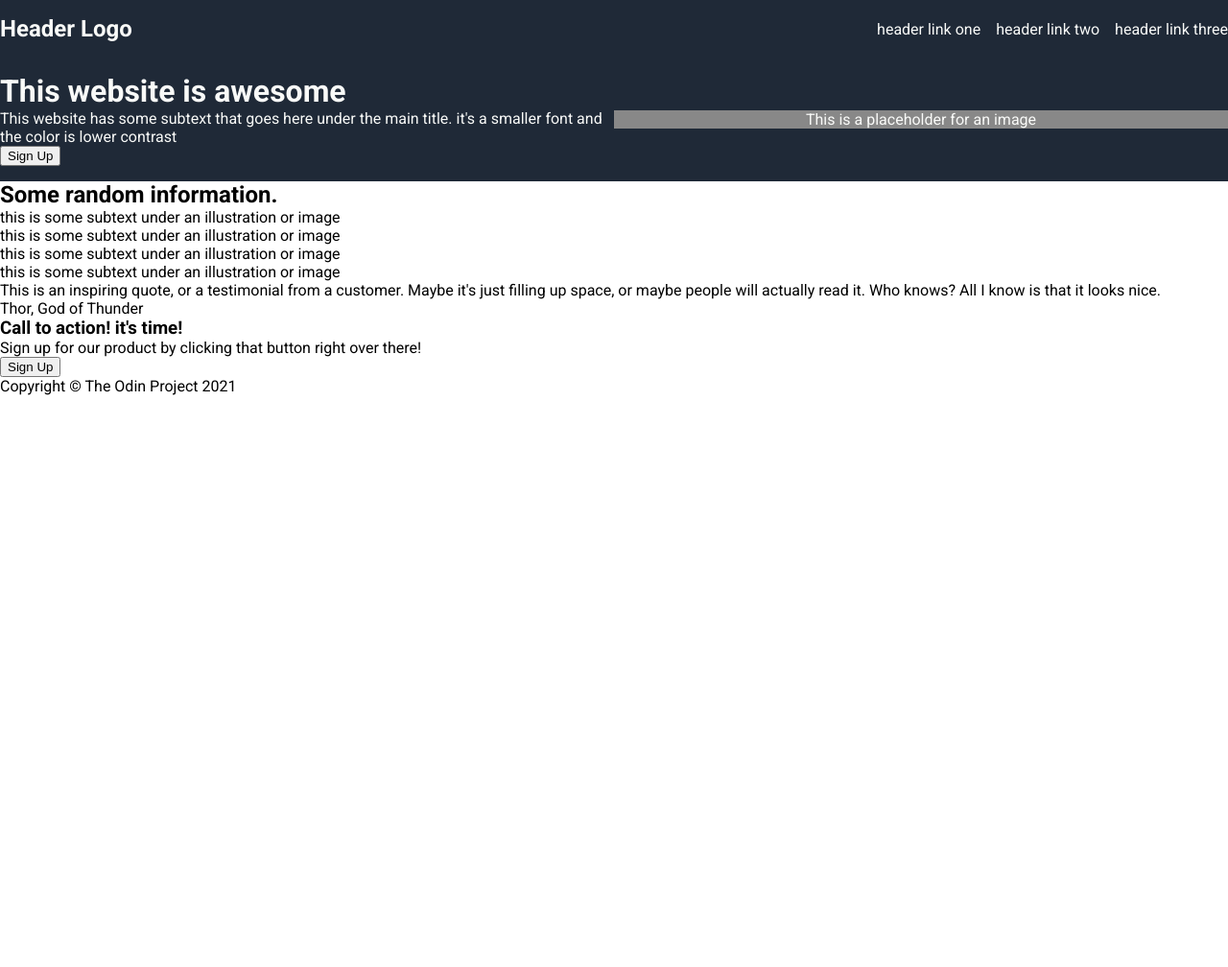
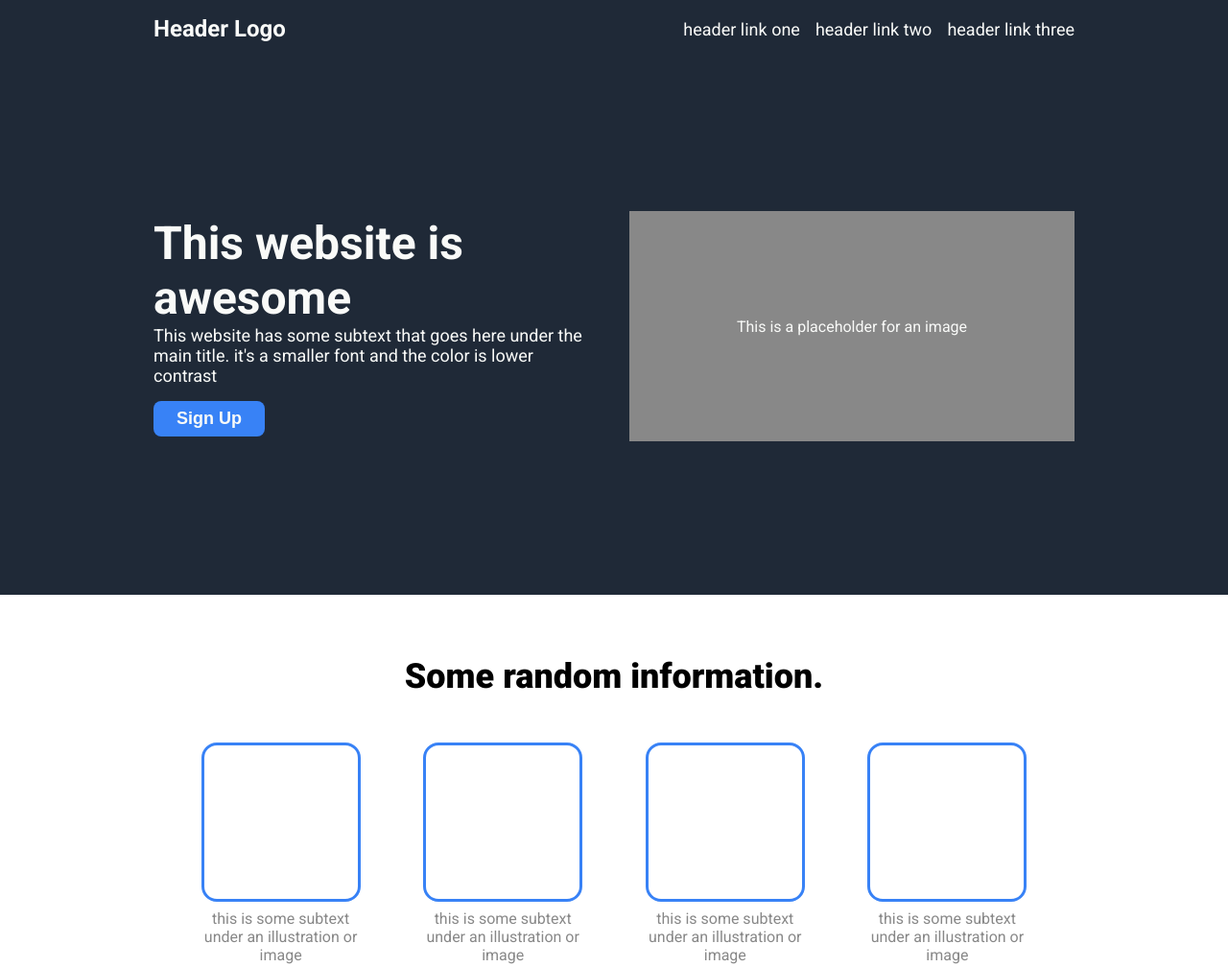
Before and after one commit to DiegoLeonardoSoto/landing-page, a plain HTML site: page index.html in a window 1280 px wide. Shown: the top 1008 px of the page at 96% size. Before the commit the page ends 800 px from the top, so only its background shows below. Drawn offline with Linux system fonts and the light colour scheme.

Commit message:
Add hero styles and add information section styles

```diff
--- a/index.html
+++ b/index.html
@@ -7,6 +7,7 @@
     <link rel="stylesheet" href="style.css" />
   </head>
   <body>
+    <div class="hero">
       <header>
         <div class="header_container">
           <a href="#">Header Logo</a>
@@ -19,7 +20,6 @@
         </div>
       </header>
 
-    <div class="hero">
       <div class="hero_container">
         <div class="hero_body">
           <h1>This website is awesome</h1>
@@ -27,7 +27,10 @@
             This website has some subtext that goes here under the main title.
             it's a smaller font and the color is lower contrast
           </p>
+
+          <div>
             <button>Sign Up</button>
+          </div>
         </div>
 
         <div class="hero_img">
@@ -39,24 +42,24 @@
     <div class="informationSection">
       <h2>Some random information.</h2>
 
-      <div class="informationSection_container-card">
+      <div class="informationSection_container">
         <div class="informationSection_card">
-          <div class="informationSection_img"></div>
+          <div class="informationSection_card_img"></div>
           <p>this is some subtext under an illustration or image</p>
         </div>
 
         <div class="informationSection_card">
-          <div class="informationSection_img"></div>
+          <div class="informationSection_card_img"></div>
           <p>this is some subtext under an illustration or image</p>
         </div>
 
         <div class="informationSection_card">
-          <div class="informationSection_img"></div>
+          <div class="informationSection_card_img"></div>
           <p>this is some subtext under an illustration or image</p>
         </div>
 
         <div class="informationSection_card">
-          <div class="informationSection_img"></div>
+          <div class="informationSection_card_img"></div>
           <p>this is some subtext under an illustration or image</p>
         </div>
       </div>
@@ -79,6 +82,7 @@
             Sign up for our product by clicking that button right over there!
           </p>
         </div>
+
         <button>Sign Up</button>
       </div>
     </div>
--- a/style.css
+++ b/style.css
@@ -31,24 +31,26 @@ ul {
   display: flex;
 }
 
+header {
+  padding: 1rem;
+}
+
 header,
+.hero {
+  display: flex;
+  align-items: center;
+  flex-direction: column;
+}
+
 .hero {
   background-color: var(--primary-color);
   color: var(--secondary-color);
-  display: flex;
-  align-items: center;
-  flex-direction: column;
-  padding: 1rem;
-}
-
-.header_container,
-.hero_container {
-  display: flex;
-  width: 80rem;
-  align-items: center;
 }
 
 .header_container {
+  display: flex;
+  width: 60rem;
+  align-items: center;
   justify-content: space-between;
 }
 
@@ -59,6 +61,15 @@ header,
 
 .header_container > ul {
   gap: 1rem;
+  font-size: 18px;
+}
+
+.hero_container {
+  display: flex;
+  width: 60rem;
+  align-items: center;
+  padding: 10rem 0;
+  gap: 2rem;
 }
 
 .hero_body,
@@ -66,14 +77,76 @@ header,
   flex: 1;
 }
 
+.hero_body {
+  display: flex;
+  flex-direction: column;
+}
+
 .hero_img {
-  text-align: center;
-  width: 100%;
+  display: flex;
+  align-items: center;
+  justify-content: center;
+  height: 15rem;
   background-color: #888888;
   color: var(--secondary-color);
 }
 
-.hero > .hero_body > h1 {
+.hero_body > h1 {
   font-size: 3rem;
   font-weight: 700;
 }
+
+.hero_body > p {
+  font-size: 1.125rem;
+}
+
+.hero_body > div > button {
+  background-color: var(--accent-color);
+  color: var(--secondary-color);
+  border: none;
+  font-size: 1.125rem;
+  font-weight: 700;
+  padding: 0.5rem 1.5rem;
+  border-radius: 0.5rem;
+  margin-top: 1rem;
+}
+
+.informationSection {
+  display: flex;
+  flex-direction: column;
+  align-items: center;
+  gap: 3rem;
+  margin-top: 4rem;
+  margin-bottom: 8rem;
+}
+
+.informationSection_container {
+  display: flex;
+  width: 60rem;
+  justify-content: space-evenly;
+  gap: 1rem;
+}
+
+.informationSection > h2 {
+  font-weight: 800;
+  font-size: 2.25rem;
+}
+
+.informationSection_card {
+  display: flex;
+  flex-direction: column;
+  flex-basis: 0;
+  gap: 0.5rem;
+}
+
+.informationSection_card > p {
+  text-align: center;
+  color: #888;
+}
+
+.informationSection_card_img {
+  height: 10rem;
+  width: 10rem;
+  border: 3px solid var(--accent-color);
+  border-radius: 1rem;
+}
```
Lines whose indentation alone changed are shown as unchanged.
